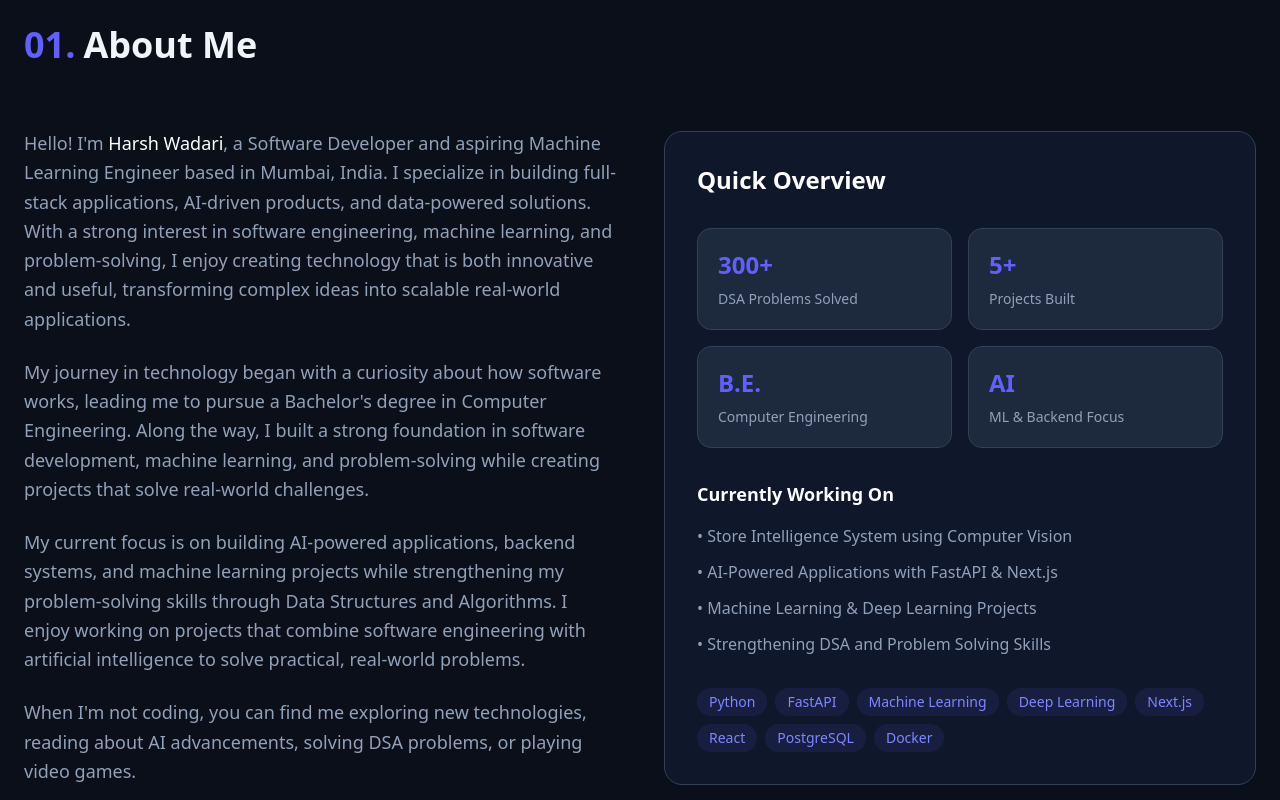
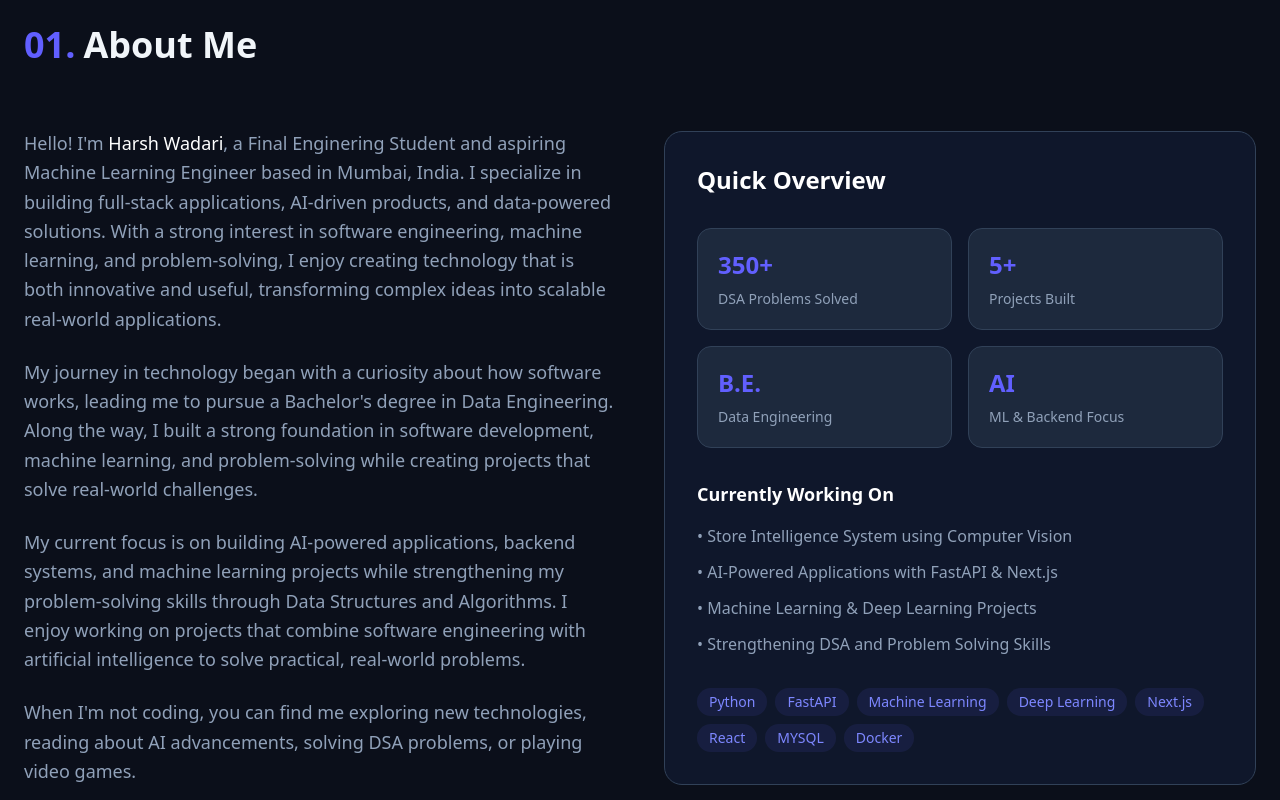
Before and after one commit to harshwadari/My-Portfolio, a Next.js app: page / in a window 1280 px wide. Shown: the part 920-1720 px from the top of the page. Built offline with nearby package versions, Linux system fonts and the light colour scheme.

Commit message:
updated portfolio

```diff
--- a/app/components/about.tsx
+++ b/app/components/about.tsx
@@ -25,7 +25,7 @@ export default function About() {
                                 <span className="font-medium text-slate-900 dark:text-white">
                                     Harsh Wadari
                                 </span>
-                                , a Software Developer and aspiring Machine Learning
+                                , a Final Enginering Student  and aspiring Machine Learning
                                 Engineer based in Mumbai, India. I specialize in
                                 building full-stack applications, AI-driven products,
                                 and data-powered solutions. With a strong interest in
@@ -38,7 +38,7 @@ export default function About() {
                             <p>
                                 My journey in technology began with a curiosity about
                                 how software works, leading me to pursue a Bachelor's
-                                degree in Computer Engineering. Along the way, I built
+                                degree in Data Engineering. Along the way, I built
                                 a strong foundation in software development, machine
                                 learning, and problem-solving while creating projects
                                 that solve real-world challenges.
@@ -72,7 +72,7 @@ export default function About() {
                             <div className="grid grid-cols-2 gap-4">
                                 <div className="rounded-xl border border-slate-200 bg-white p-5 dark:border-slate-700 dark:bg-slate-800">
                                     <h4 className="text-2xl font-bold text-indigo-500">
-                                        300+
+                                        350+
                                     </h4>
                                     <p className="mt-2 text-sm text-slate-600 dark:text-slate-400">
                                         DSA Problems Solved
@@ -93,7 +93,7 @@ export default function About() {
                                         B.E.
                                     </h4>
                                     <p className="mt-2 text-sm text-slate-600 dark:text-slate-400">
-                                        Computer Engineering
+                                        Data Engineering
                                     </p>
                                 </div>
 
@@ -138,7 +138,7 @@ export default function About() {
                                     "Deep Learning",
                                     "Next.js",
                                     "React",
-                                    "PostgreSQL",
+                                    "MYSQL",
                                     "Docker",
                                 ].map((skill) => (
                                     <span
--- a/app/components/codingProfiles.tsx
+++ b/app/components/codingProfiles.tsx
@@ -78,7 +78,7 @@ export default function CodingProfiles() {
                         <div className="grid grid-cols-2 gap-4">
                             <div className="rounded-xl bg-slate-50 p-5 dark:bg-[#0b0f1a]">
                                 <h4 className="text-3xl font-bold text-indigo-500">
-                                    300+
+                                    350+
                                 </h4>
                                 <p className="mt-2 text-sm text-slate-600 dark:text-slate-400">
                                     Problems Solved
@@ -108,7 +108,7 @@ export default function CodingProfiles() {
                                     B.E.
                                 </h4>
                                 <p className="mt-2 text-sm text-slate-600 dark:text-slate-400">
-                                    Computer Engineering
+                                    Data Engineering
                                 </p>
                             </div>
                         </div>
--- a/app/components/section1.tsx
+++ b/app/components/section1.tsx
@@ -60,7 +60,7 @@ export default function Section1() {
 
             <p className="mt-6 max-w-xl text-lg text-slate-600 dark:text-slate-400">
               Passionate about transforming data into actionable insights.
-              Interested in Machine Learning, Data Analysis, and Visualization.
+              Interested in Machine Learning, Backend Engineering Roles.
             </p>
 
             {/* buttons */}
```
